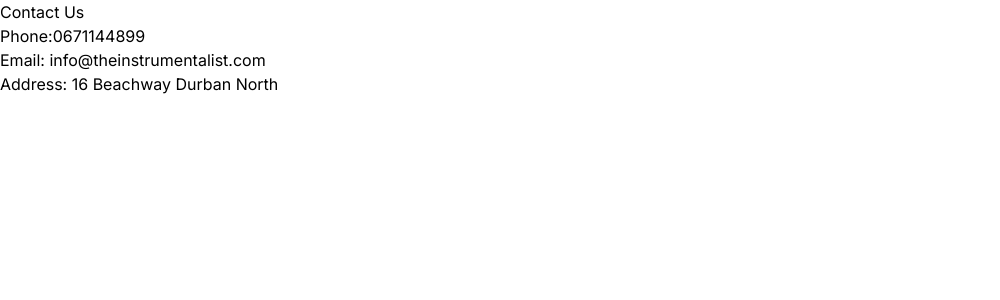
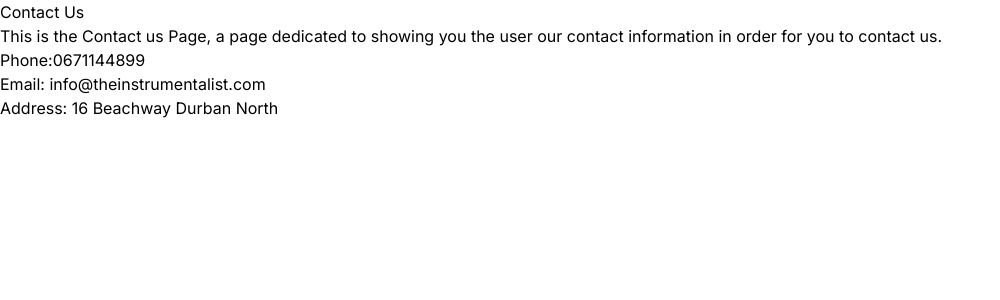
Before and after one commit to NateCreedDonato/the-instrumentalist, a Next.js app: page /contact in a window 1280 px wide. Shown: the top 300 px of the page, without its empty margins (0-1000 px from the left). Built offline with nearby package versions, Linux system fonts and the light colour scheme; a web font is replaced by a local one.

Commit message:
Update page.tsx

```diff
--- a/app/contact/page.tsx
+++ b/app/contact/page.tsx
@@ -5,6 +5,9 @@ export default function Contact() {
         <>
             <div>
                 <h1>Contact Us</h1>
+            </div>
+            <div>
+                <h2>This is the Contact us Page, a page dedicated to showing you the user our contact information in  order for you to contact us.</h2>
             </div>
             <div>
                 <ul>
```
